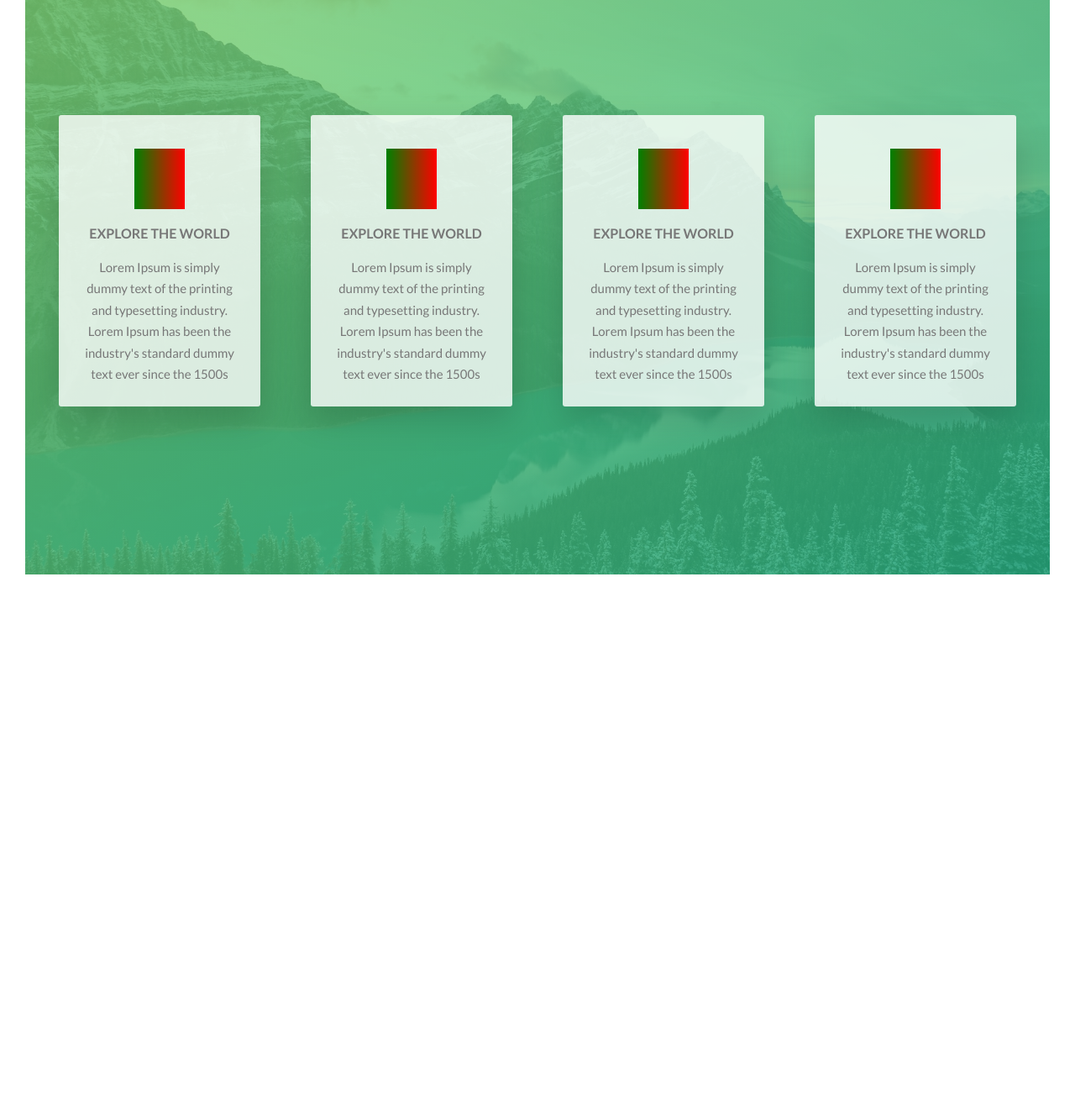
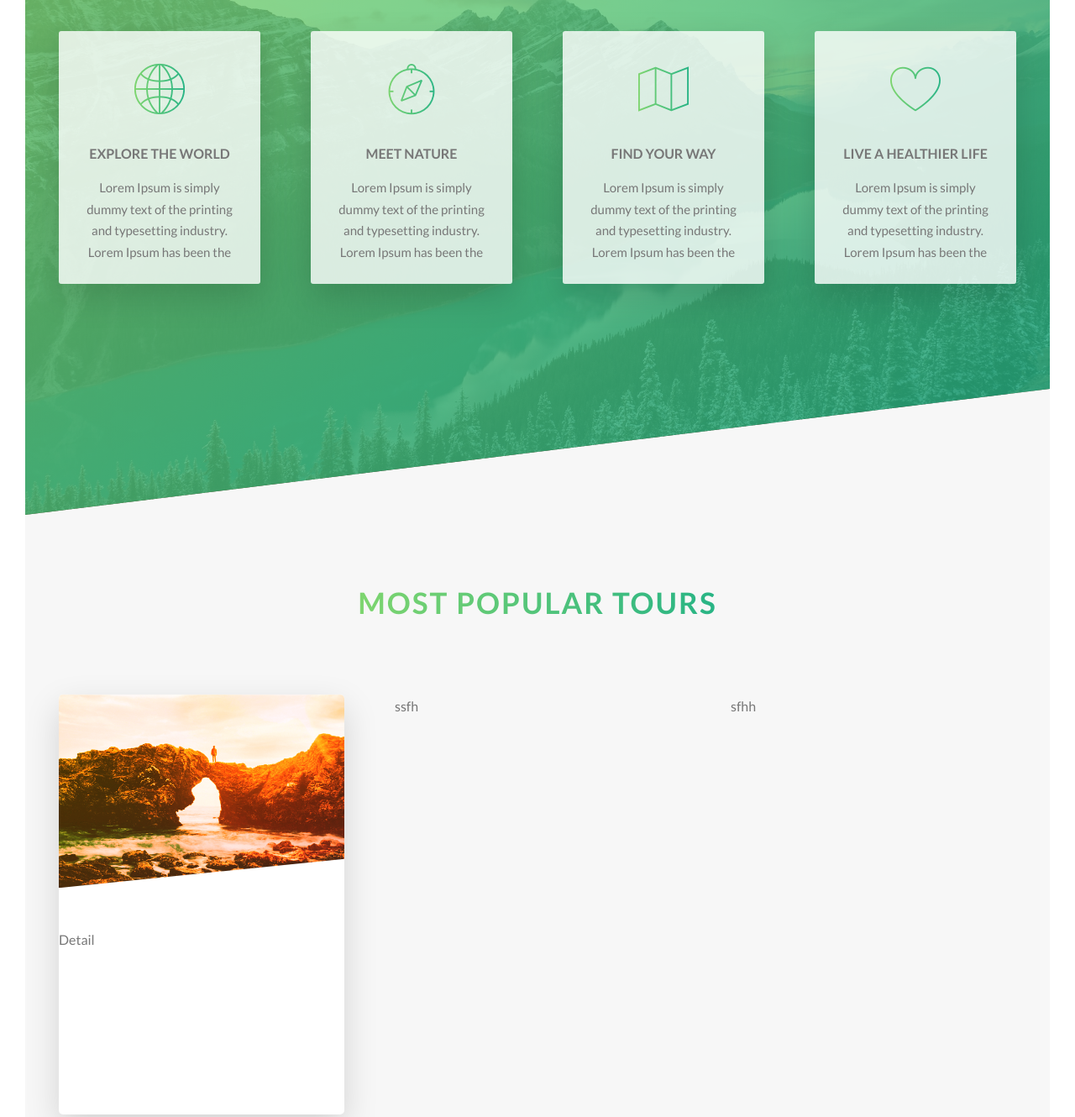
Before and after one commit to anhmmo/travel-website, a website: page index.html in a window 1280 px wide. Shown: the part 1729-3059 px from the top of the page at 84% size. Before the commit the page ends 2443 px from the top, so only its background shows below. Drawn offline with Linux system fonts and the light colour scheme.

Commit message:
start code tour section

```diff
--- a/index.html
+++ b/index.html
@@ -75,42 +75,42 @@
 
         <section class="section-features">
 
-            <div class="row">
+            <div class="row skew-this-row-only">
 
                 <div class="col-1-of-4">
                     <div class="feature-box">
                         <i class="feature-box__icon icon-basic-world"></i>
                         <h3 class="heading-tertiary u-margin-bottom-small">Explore the world</h3>
                         <p class="feature-box__text">
-                            Lorem Ipsum is simply dummy text of the printing and typesetting industry. Lorem Ipsum has been the industry's standard dummy text ever since the 1500s
+                            Lorem Ipsum is simply dummy text of the printing and typesetting industry. Lorem Ipsum has been the
                         </p>
                     </div>
                 </div>
 
                 <div class="col-1-of-4">
                     <div class="feature-box">
-                        <i class="feature-box__icon icon-basic-world"></i>
-                        <h3 class="heading-tertiary u-margin-bottom-small ">Explore the world</h3>
+                        <i class="feature-box__icon icon-basic-compass"></i>
+                        <h3 class="heading-tertiary u-margin-bottom-small ">meet nature</h3>
                         <p class="feature-box__text">
-                            Lorem Ipsum is simply dummy text of the printing and typesetting industry. Lorem Ipsum has been the industry's standard dummy text ever since the 1500s
+                            Lorem Ipsum is simply dummy text of the printing and typesetting industry. Lorem Ipsum has been the
                         </p>
                     </div>
                 </div>
                 <div class="col-1-of-4">
                     <div class="feature-box">
-                        <i class="feature-box__icon icon-basic-world"></i>
-                        <h3 class="heading-tertiary u-margin-bottom-small">Explore the world</h3>
+                        <i class="feature-box__icon icon-basic-map"></i>
+                        <h3 class="heading-tertiary u-margin-bottom-small">find your way</h3>
                         <p class="feature-box__text">
-                            Lorem Ipsum is simply dummy text of the printing and typesetting industry. Lorem Ipsum has been the industry's standard dummy text ever since the 1500s
+                            Lorem Ipsum is simply dummy text of the printing and typesetting industry. Lorem Ipsum has been the
                         </p>
                     </div>
                 </div>
                 <div class="col-1-of-4">
                     <div class="feature-box">
-                        <i class="feature-box__icon icon-basic-world"></i>
-                        <h3 class="heading-tertiary u-margin-bottom-small">Explore the world</h3>
+                        <i class="feature-box__icon icon-basic-heart"></i>
+                        <h3 class="heading-tertiary u-margin-bottom-small">Live a healthier life</h3>
                         <p class="feature-box__text">
-                            Lorem Ipsum is simply dummy text of the printing and typesetting industry. Lorem Ipsum has been the industry's standard dummy text ever since the 1500s
+                            Lorem Ipsum is simply dummy text of the printing and typesetting industry. Lorem Ipsum has been the
                         </p>
                     </div>
                 </div>
@@ -118,6 +118,46 @@
 
         </section>
 
+
+        <section class="section-tours">
+            <div class="u-center-text u-margin-bottom-big">
+                <h2 class="heading-secondary">
+                    Most popular tours
+                </h2>
+            </div>
+
+            <div class="row">
+                <div class="col-1-of-3">
+                    <div class="card">
+                        <div class="card__side card__side--front">
+
+                            <div class="card__picture card__picture--1">
+
+                            </div>
+
+                            <h4 class="card__heading">
+                                The sea
+                            </h4>
+
+                            <div class="card__details">
+                                Detail
+                            </div>
+
+                        </div>
+                        <div class="card__side card__side--back card__side--back">
+                            back
+                        </div>
+                    </div>
+                </div>
+                <div class="col-1-of-3">
+                    ssfh
+                </div>
+                <div class="col-1-of-3">
+                    sfhh
+                </div>
+            </div>
+        </section>
+
     </main>
 
 </body>
--- /dev/null
+++ b/sass/components/_card.scss
@@ -0,0 +1,72 @@
+.card {
+    perspective: 150rem;
+    -moz-perspective: 150rem;
+    position: relative;
+    height: 50rem;
+
+    &__side{
+        height: 50rem;
+        transition: all .8s ease;
+        position: absolute;
+        top: 0;
+        left: 0;
+        width: 100%;
+        backface-visibility: hidden;
+        border-radius: 5px;
+        overflow: hidden;
+        box-shadow: 0 1.5rem 4rem rgba($color-black, .15);
+
+        &--front{
+            background-color: $color-white;
+        }
+
+        &--back{
+            transform: rotateY(180deg);
+
+            &-1 {
+                background-image: linear-gradient(to right bottom, $color-secondary-light, $color-secondary-dark);
+            }
+        }
+    }
+
+    &:hover &__side--front {
+        transform: rotateY(-180deg);
+
+    }
+
+    &:hover &__side--back {
+        transform: rotateY(0);
+
+    }
+
+    /* Front side styling */
+
+    &__picture {
+        background-size: cover;
+        height: 23rem;
+        background-blend-mode: overlay;
+        clip-path: polygon(0 0, 100% 0, 100% 85%, 0 100%);
+        -webkit-clip-path: polygon(0 0, 100% 0, 100% 85%, 0 100%);
+
+
+        &--1{
+            background-image: linear-gradient(to right bottom, $color-secondary-light, $color-secondary-dark), url(/img/nat-5.jpg);
+        }
+
+        &--2{
+            background-image: url(/img/nat-6.jpg);
+        }
+
+        &--3{
+            background-image: url(/img/nat-7.jpg);
+        }
+
+    }
+
+    &__heading {
+        font-size: 2.8rem;
+        font-weight: 300;
+        text-transform: uppercase;
+        color: $color-white;
+    }
+}
--- a/sass/components/_feature-box.scss
+++ b/sass/components/_feature-box.scss
@@ -6,16 +6,21 @@
     text-align: center;
     border-radius: 3px;
     box-shadow: 0 1.5rem 4rem rgba($color-black, .15);
+    transition: transform .3s;
+
+
+    &:hover{
+        transform: translateY(-1.5rem) scale(1.03);
+    }
 
     &__icon {
         font-size: 6rem;
         margin-bottom: 0.5rem;
-        background-image: linear-gradient(to right, green, red);
+        display: inline-block;
+        background-image: linear-gradient(to right, $color-primary-light, $color-primary-dark);
         color: transparent;
-        background-clip: ;
+        background-clip: text;
+        -webkit-background-clip: text;
     }
 
-    &__text {
-
-    }
 }
--- a/sass/main.scss
+++ b/sass/main.scss
@@ -12,6 +12,7 @@
 @import "components/button";
 @import "components/composition";
 @import "components/feature-box";
+@import "components/card";
 
 @import "layout/header";
 @import "layout/grid";
--- a/sass/pages/_home.scss
+++ b/sass/pages/_home.scss
@@ -12,4 +12,18 @@
         rgba($color-primary-dark, 0.8)),
         url(/img/nat-4.jpg);
         background-size: cover;
+        margin-top: -10rem;
+        transform: skewY(-7deg);
+
+        & > * { //this choose direct child of this .section-features, it is row
+            transform: skewY(7deg);
+        }
+
+        /* secon way to skew row .skew-this-row-only{transform: skewY(7deg);} */
 }
+
+.section-tours{
+    background-color: $color-grey-light-1;
+    padding: 25rem 0 50rem 0;
+    margin-top: -10rem;
+}
```
Also changed, not shown: css/style.css.
